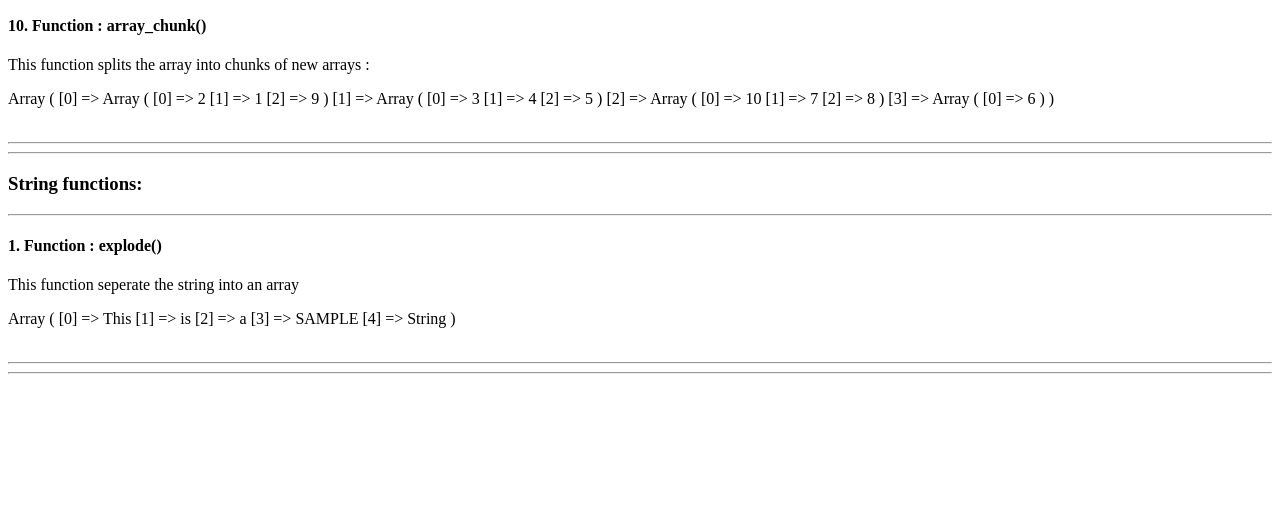
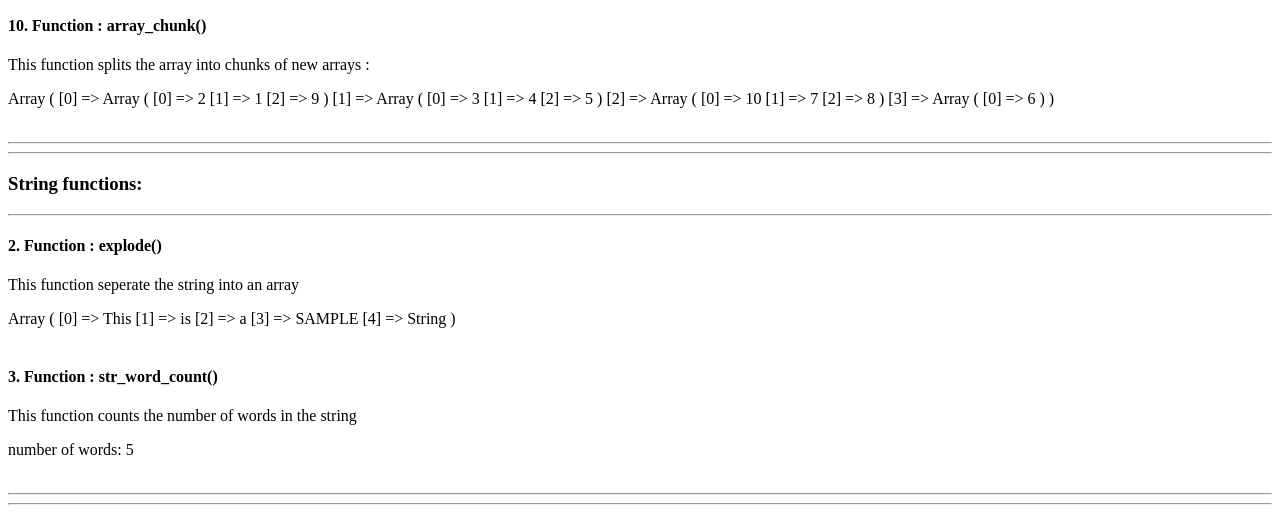
Before and after one commit to sachinmathewjose/homework3-stringarray, a PHP site: page / in a window 1280 px wide. Shown: the part 1306-1819 px from the top of the page. Before the commit the page ends 1680 px from the top, so only its background shows below. Run offline with PHP 8.4, Linux system fonts and the light colour scheme.

Commit message:
added function 12

```diff
--- a/index.php
+++ b/index.php
@@ -106,19 +106,27 @@ class main {
 	public function stringFunctions() {
 		echo '<h3>String functions: </h3><hr>';
 		$this->explodeString();
+		$this->wordCountString();
 		echo "<hr><hr>";
 	}
 
+	public function pString() {
+		echo "<h4>2. Function :<b> </b></h4>";
+		echo "<p>This function <p>";
+		echo " ";
+		echo "<br><br>";
+	}
 	public function explodeString() {
-		echo "<h4>1. Function :<b> explode()</b></h4>";
+		echo "<h4>2. Function :<b> explode()</b></h4>";
 		echo "<p>This function seperate the string into an array <p>";
 		print_r(explode(" ",$this->sampleString));
 		echo "<br><br>";
 	}
 
-	public function pString() {
-		echo "<h4>2. Function :<b> </b></h4>";
-		echo "<p> <p>";
+	public function wordCountString() {
+		echo "<h4>3. Function :<b> str_word_count()</b></h4>";
+		echo "<p>This function counts the number of words in the string <p>";
+		echo "number of words: ".str_word_count($this->sampleString);
 		echo "<br><br>";
 	}
 }
```
